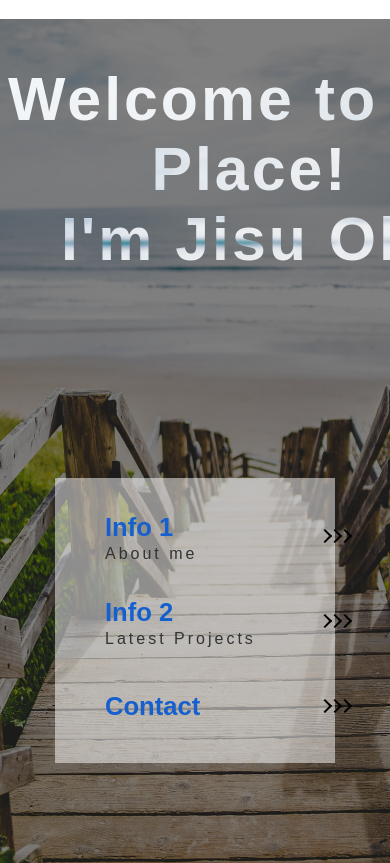
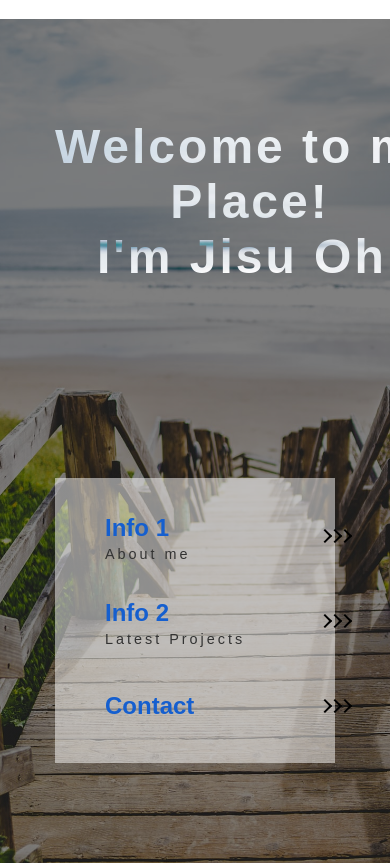
Before and after one commit to silviaoh/Introduce-web, a plain HTML site: page index.html in a window 390 px wide. Shown: the part 66-929 px from the top of the page. Drawn offline with Linux system fonts and the light colour scheme.

Commit message:
Add files via upload

```diff
--- a/style.css
+++ b/style.css
@@ -457,7 +457,7 @@ input[type="text"]:focus, textarea:focus {
 
   /*bg*/
   .bg {min-height: 700px;}
-  .bg h1 {font-size: 3.8em; padding-top: 45px;}
+  .bg h1 {font-size: 3em; text-align: center;}
   /*chapter*/
   .chapter {
     display:flex;
@@ -479,7 +479,15 @@ input[type="text"]:focus, textarea:focus {
     margin-top: 30px;
   }
 
-  .info h2 {padding-bottom: 0; line-height: 36px;}
+  .chapter .arrow-link .info h2 {
+    padding-bottom: 0;
+    line-height: 36px;
+    font-size: 1.5em;
+
+  }
+  .chapter .arrow-link .info p {
+    font-size: 0.9em;
+  }
 
   .chapter .arrow-link {
     width: 100%;
```
